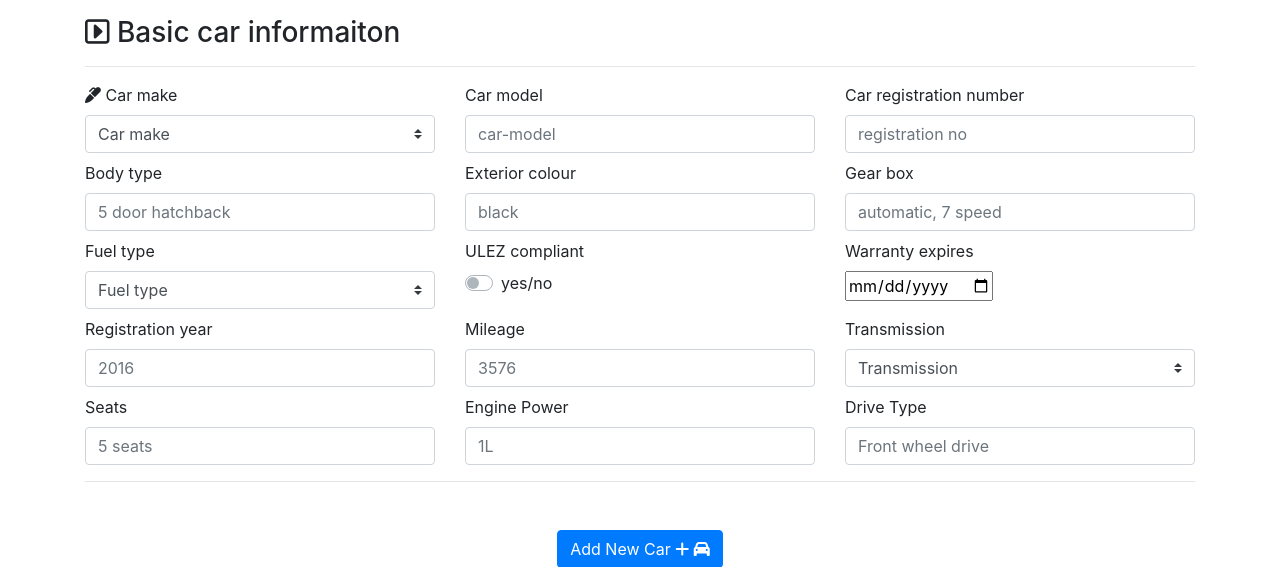
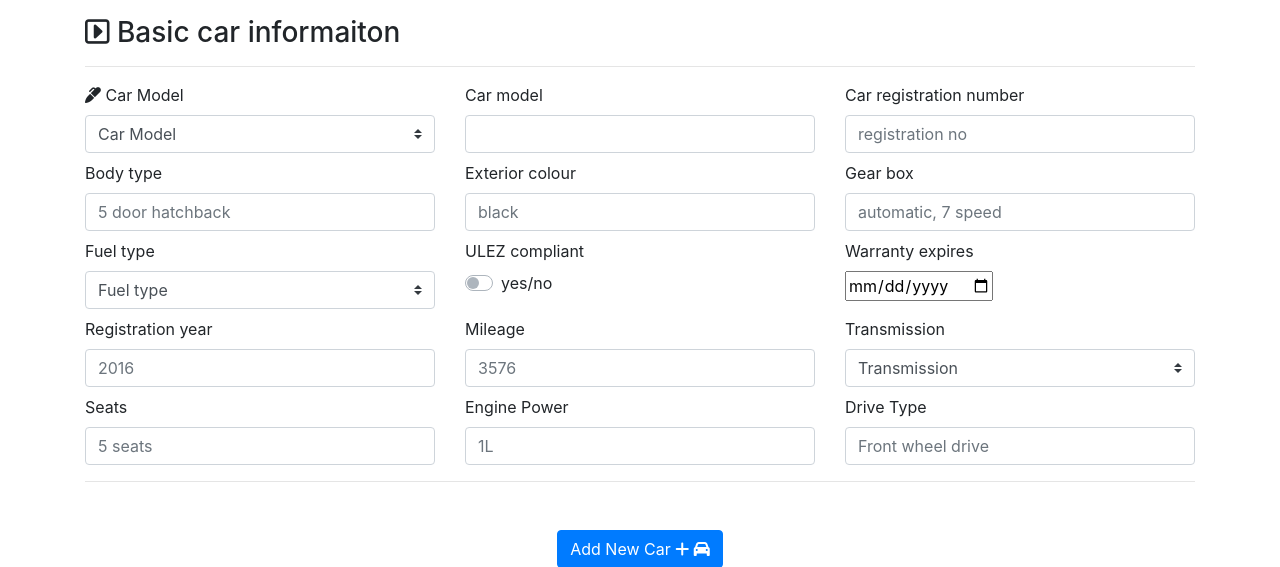
Before and after one commit to ashur-k/CI-MS3-Car-Showroom, a Flask app: template templates/add_new_car.html in a window 1280 px wide. Shown: the part 56-623 px from the top of the page. Run offline with Flask 2, Linux system fonts and the light colour scheme; the template is opened without the code that fills it, so the values that code supplies are empty; some libraries are stand-ins or nearby versions.

Commit message:
Form add car functinality updated/ also work in progress

```diff
--- a/app.py
+++ b/app.py
@@ -31,10 +31,16 @@ def index():
     return render_template('index.html',  cars_make=cars_make.find(), car_features = car_features)
 
 
-@app.route('/add_new_car')
+@app.route('/add_car', methods=['Get', 'POST'])
 def add_new_car():
-    car_makers = cars_make.find()
-    car_models = cars_model.find()
+    make_results = cars_make.find()
+    return render_template('add_car.html', make_results=make_results)
+
+
+@app.route('/add_car_details/<car_make_id>/<car_make>')
+def add_car_details(car_make_id, car_make):
+    car_makers = cars_make.find_one({"_id": ObjectId(car_make_id)})
+    car_models = cars_model.find({'car_make': car_make})
     return render_template('add_new_car.html', car_makers=car_makers, car_models=car_models)
 
 
@@ -102,7 +108,6 @@ def search():
     elif car_make_search:
         available_car_makes = \
             basic_car_info.find({'car_make': request.form['search']})
-        print(available_car_makes.count())
         if available_car_makes.count() > 0:
             return render_template('make_search.html',
                                    car_make_search=car_make_search,
--- a/templates/add_new_car.html
+++ b/templates/add_new_car.html
@@ -3,20 +3,21 @@
 <!--Car Basic information-->
 <div class="container">
 <h3 class="mt-3"><i class="far fa-caret-square-right"></i> Basic car informaiton </h3><hr>
+<h4>{{ car_makers.car_make }}</h4>
 <form action="{{ url_for('add_car') }}" name="add_new_car" id="add_new_car" method="POST">
   <div class="row mt-2">
     <div class="col-sm-4">
-       <label for="car-make"><i class="fas fa-marker"></i> Car make</label>
+       <label for="car-make"><i class="fas fa-marker"></i> Car Model</label>
       <select class="custom-select" id="car_make" name="car_make" required>
-        <option selected disabled value="">Car make</option>
-        {% for makers in car_makers %}
-        <option value="{{ makers.car_make }}">{{ makers.car_make }}</option>
+        <option selected disabled value="">Car Model</option>
+        {% for models in car_models %}
+        <option value="{{ models.car_make }}">{{ models.car_model }}</option>
         {%  endfor %}
       </select>
     </div>
     <div class="col-sm-4">
-    <label for="car-model">Car model</label>
-      <input type="text" id="car_model" name="car_model" class="form-control" placeholder="car-model">
+    <label for="">Car model</label>
+      <input type="text" id="car_model" name="" class="form-control" placeholder="">
     </div>
       <div class="col-sm-4">
       <label for="reg_num">Car registration number</label>
--- a/templates/base.html
+++ b/templates/base.html
@@ -32,7 +32,7 @@
         </a>
         <div class="dropdown-menu" aria-labelledby="navbarDropdown">
         <a class="dropdown-item" href="{{url_for('add_car_company')}}">Add New Car Company</a>
-          <a class="dropdown-item" href="{{url_for('add_new_car')}}">Add New Car</a>
+          <a class="dropdown-item" href="{{url_for('add_car')}}">Add New Car</a>
           <a class="dropdown-item" href="#">Another action</a>
           <div class="dropdown-divider"></div>
           <a class="dropdown-item" href="#">Something else here</a>
--- a/templates/index.html
+++ b/templates/index.html
@@ -3,8 +3,6 @@
 
 <div class="container m-3 text-center">
 <h3>Index Page</h3>
-    {% for c in cars_make %}
-    {{c}} <br>
-    {% endfor %}
+
 </div>
 {%endblock%}
```
Also changed, not shown: templates/add_car.html (added, +23 -0 lines).
